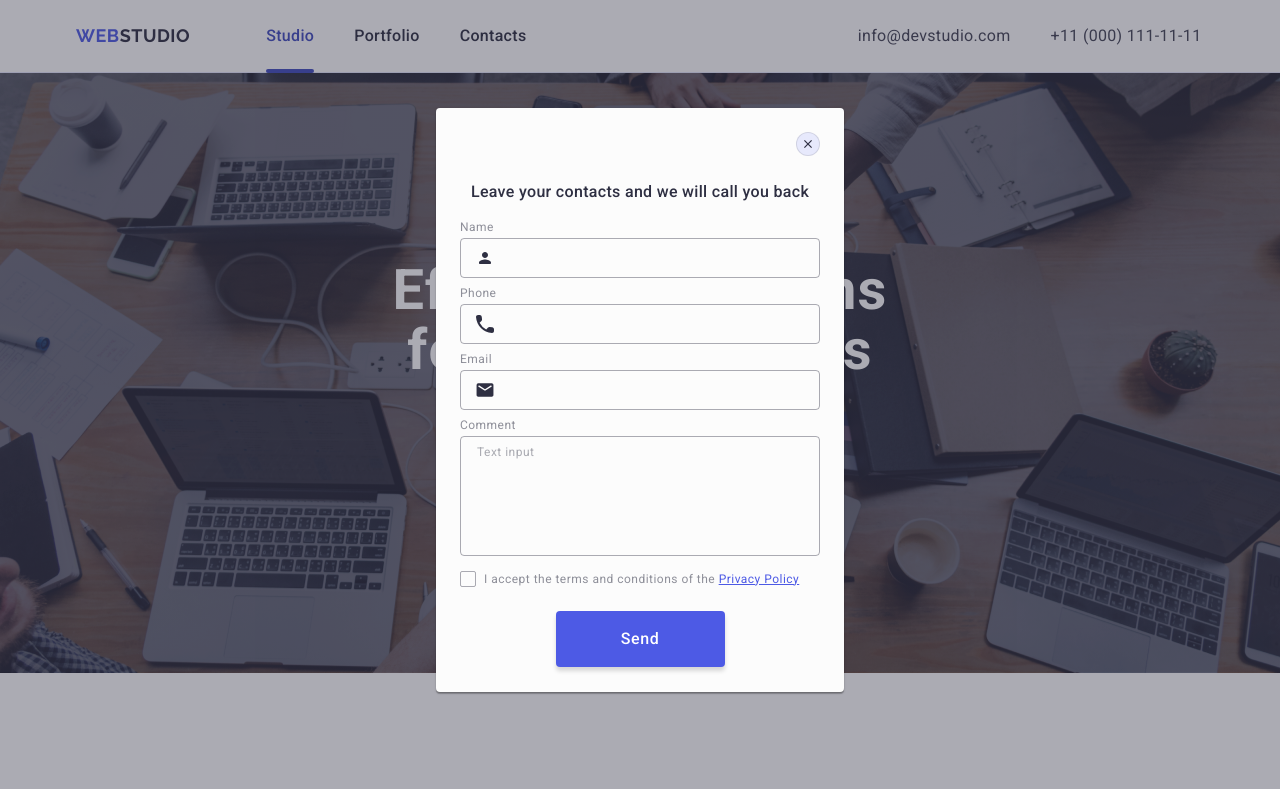
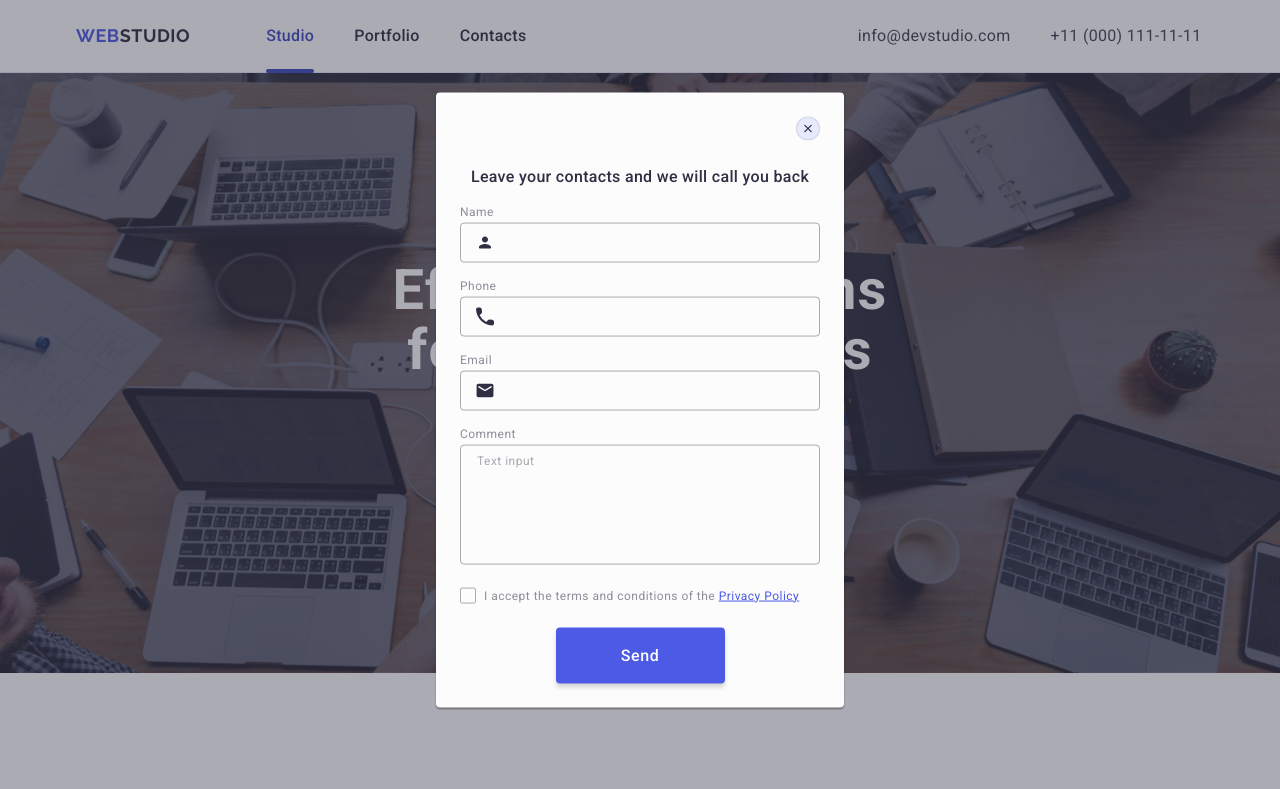
Before and after one commit to chev922/goit-markup-hw-05, a plain HTML site: page index.html in a window 1280 px wide. Shown: the top 789 px of the page. Drawn offline with nearby package versions, Linux system fonts and the light colour scheme.

Commit message:
updated label

```diff
--- a/css/styles.css
+++ b/css/styles.css
@@ -634,7 +634,7 @@ transition: transform 250ms cubic-bezier(0.4, 0, 0.2, 1);
     opacity: 0;
     visibility: hidden;
     pointer-events: none;
-    transition: transition: opacity 250ms cubic-bezier(0.4, 0, 0.2, 1), visibility 250ms cubic-bezier(0.4, 0, 0.2, 1);
+    transition: opacity 250ms cubic-bezier(0.4, 0, 0.2, 1), visibility 250ms cubic-bezier(0.4, 0, 0.2, 1);
 }
 
 .backdrop.is-open {
@@ -705,7 +705,7 @@ transition: transform 250ms cubic-bezier(0.4, 0, 0.2, 1);
 }
 
 .review-form-field-wrapper {
-    margin-bottom: 8px;
+    margin-bottom: 16px
 }
 
 .review-form-field-label{
--- a/index.html
+++ b/index.html
@@ -647,7 +647,7 @@
         </p>
         <form class="review-form">
           <div class="review-form-field-wrapper">
-            <lebel class="review-form-field-label" for="user-name">Name</lebel>
+            <label class="review-form-field-label" for="user-name">Name</label>
             <div class="review-form-input-wrapper">
               <input
                 class="review-form-input"
@@ -669,7 +669,7 @@
             </div>
           </div>
           <div class="review-form-field-wrapper">
-            <lebel class="review-form-field-label" for="user-tel">Phone</lebel>
+            <label class="review-form-field-label" for="user-tel">Phone</label>
             <div class="review-form-input-wrapper">
               <input
                 class="review-form-input"
@@ -691,8 +691,8 @@
             </div>
           </div>
           <div class="review-form-field-wrapper">
-            <lebel class="review-form-field-label" for="user-email"
-              >Email</lebel
+            <label class="review-form-field-label" for="user-email"
+              >Email</label
             >
             <div class="review-form-input-wrapper">
               <input
@@ -713,8 +713,8 @@
             </div>
           </div>
           <div class="review-form-field-wrapper">
-            <lebel class="review-form-field-label" for="user-comment"
-              >Comment</lebel
+            <label class="review-form-field-label" for="user-comment"
+              >Comment</label
             ><textarea
               class="review-form-comment"
               id="user-comment"
@@ -726,14 +726,12 @@
           <div class="review-form-chekbox-wrapper">
             <input
               class="review-form-chekbox visually-hidden"
-              id="user-privacy-policy"
-              name="user-privacy-policy"
+              id="user-privacy"
+              name="user-privacy"
               type="checkbox"
               value="true"
               required
-            /><label
-              class="review-form-checkbox-label"
-              for="user-privacy-policy"
+            /><label class="review-form-checkbox-label" for="user-privacy"
               ><span class="reviwe-form-own-checkbox"
                 ><svg
                   class="review-form-own-checkbox-icon"
```
